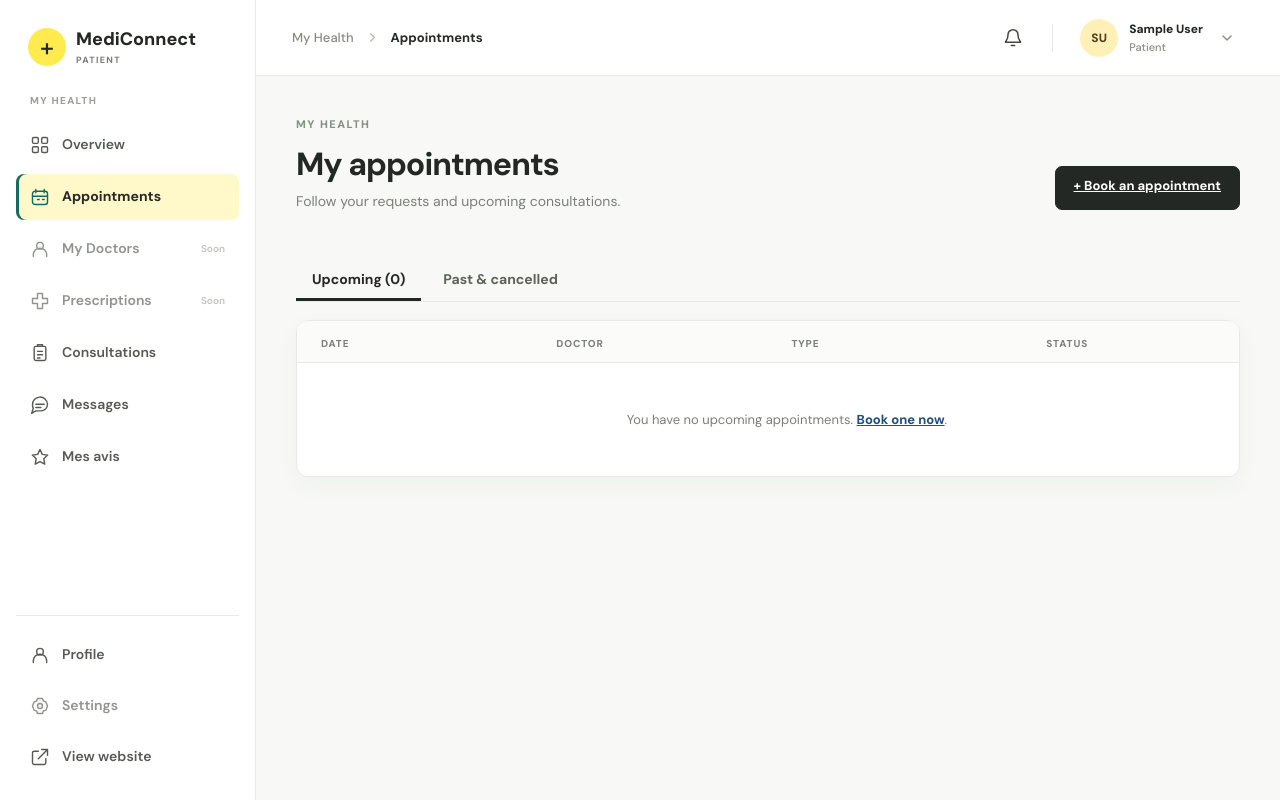
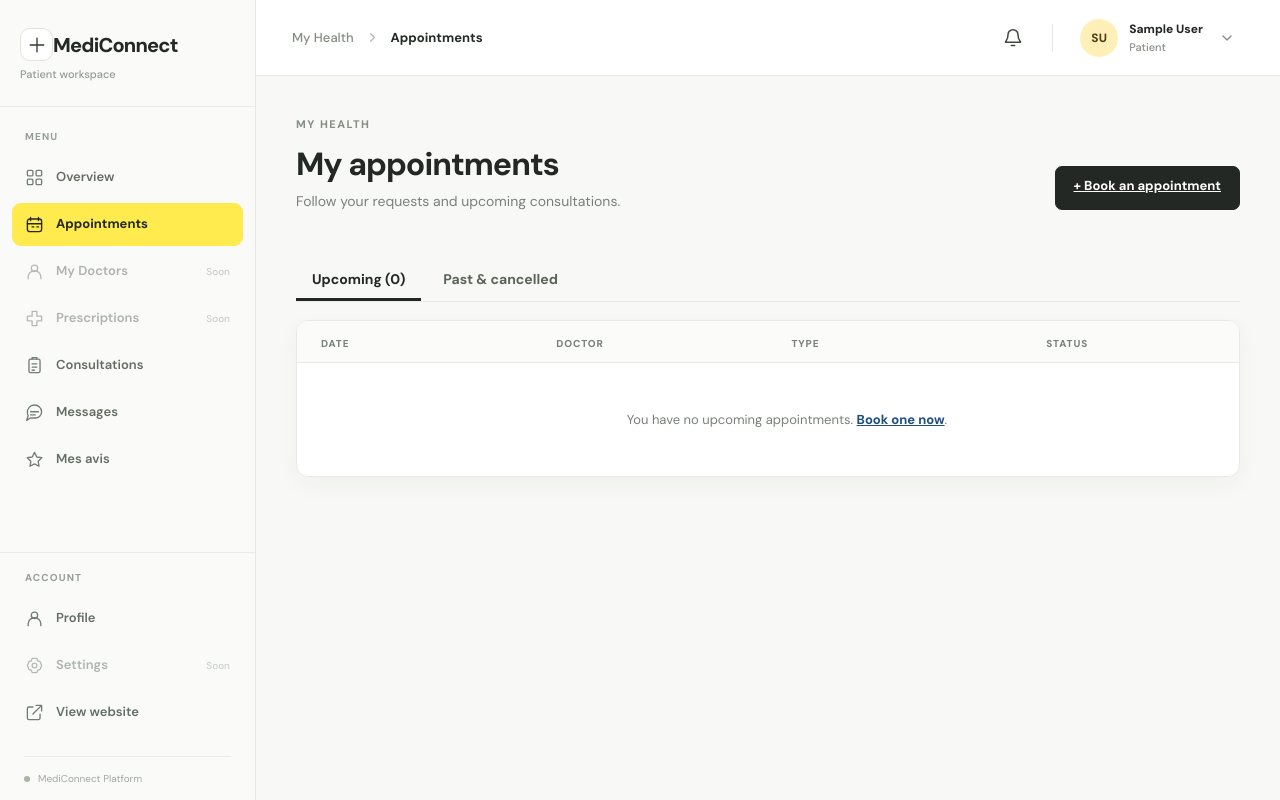
Before and after one commit to zied3332/MediConnect, a Django app: page /appointments/ in a window 1280 px wide. Run offline with Django 5.2, Linux system fonts and the light colour scheme; the visitor is signed in with stand-in values (Sample User, id 1); data that the repository does not hold is empty; parts of the project's set-up code (start-up, migrations or seed data) failed here and were passed over.

Commit message:
style(dashboard): refine sidebar branding and yellow navigation states

```diff
--- /dev/null
+++ b/static/css/dashboard/sidebar.css
@@ -0,0 +1,302 @@
+
+/* ==========================================================
+   MediConnect — Premium Dashboard Sidebar
+   ========================================================== */
+
+.mc-dashboard-sidebar {
+    display: flex;
+    flex-direction: column;
+    width: var(--mc-admin-sidebar-width, 256px);
+    padding: 0;
+    background: #fafbf9;
+    border-right: 1px solid #e5e8e3;
+    overflow-x: hidden;
+    overflow-y: auto;
+    scrollbar-width: thin;
+    scrollbar-color: #dfe3dc transparent;
+}
+
+/* Header */
+
+.mc-sidebar-header {
+    padding: 28px 20px 25px;
+    border-bottom: 1px solid #e9ece7;
+}
+
+.mc-sidebar-brand {
+    display: flex;
+    align-items: center;
+    gap: 11px;
+    width: fit-content;
+    color: #232923;
+    text-decoration: none;
+}
+
+.mc-sidebar-brand-mark {
+    display: grid;
+    place-items: center;
+    width: 33px;
+    height: 33px;
+    flex: 0 0 33px;
+    border: 1px solid #e1e5dd;
+    border-radius: 10px;
+    background: #fff;
+    color: #313a31;
+}
+
+.mc-sidebar-brand-mark svg {
+    width: 18px;
+    height: 18px;
+}
+
+.mc-sidebar-brand-name {
+    font-size: 17px;
+    font-weight: 800;
+    letter-spacing: -0.6px;
+}
+
+.mc-sidebar-workspace {
+    margin-top: 9px;
+    margin-left: 44px;
+    color: #939b91;
+    font-size: 11px;
+    font-weight: 500;
+}
+
+/* Navigation area */
+
+.mc-sidebar-navigation {
+    padding: 23px 12px 20px;
+    flex: 0 0 auto;
+}
+
+.mc-sidebar-group-label,
+.mc-sidebar-bottom-label {
+    padding: 0 13px;
+    margin-bottom: 13px;
+    color: #969d95;
+    font-size: 10px;
+    font-weight: 700;
+    letter-spacing: 1.1px;
+}
+
+.mc-sidebar-nav {
+    display: flex;
+    flex-direction: column;
+    gap: 4px;
+}
+
+.mc-dashboard-sidebar .mc-sidebar-link {
+    position: relative;
+    display: flex;
+    align-items: center;
+    gap: 12px;
+    min-height: 43px;
+    padding: 10px 12px;
+    border: 1px solid transparent;
+    border-radius: 9px;
+    background: transparent;
+    box-shadow: none;
+    color: #646d63;
+    font-size: 13px;
+    font-weight: 550;
+    line-height: 1.4;
+    text-decoration: none;
+    transition:
+        background 150ms ease,
+        border-color 150ms ease,
+        color 150ms ease;
+}
+
+.mc-dashboard-sidebar .mc-sidebar-link:hover:not(.disabled) {
+    background: #f0f2ee;
+    color: #242b24;
+}
+
+/* Selected navigation item:
+   subtle, neutral, no yellow fill or green stripe */
+
+.mc-dashboard-sidebar .mc-sidebar-link.active {
+    background: #ffffff;
+    border-color: #dfe4dc;
+    box-shadow: 0 1px 2px rgba(30, 38, 30, 0.025);
+    color: #242a24;
+    font-weight: 700;
+}
+
+.mc-dashboard-sidebar .mc-sidebar-link.active::before {
+    display: none;
+}
+
+.mc-dashboard-sidebar .mc-sidebar-link.active .mc-sidebar-icon {
+    color: #343d33;
+}
+
+.mc-dashboard-sidebar .mc-sidebar-icon {
+    display: inline-flex;
+    align-items: center;
+    justify-content: center;
+    width: 19px;
+    height: 19px;
+    flex: 0 0 19px;
+    color: #747d72;
+}
+
+.mc-dashboard-sidebar .mc-sidebar-icon svg {
+    display: block;
+    width: 19px;
+    height: 19px;
+    stroke-width: 1.7;
+}
+
+.mc-dashboard-sidebar .mc-sidebar-link:hover .mc-sidebar-icon {
+    color: #394439;
+}
+
+/* Disabled navigation */
+
+.mc-dashboard-sidebar .mc-sidebar-link.disabled {
+    opacity: 0.5;
+    cursor: default;
+}
+
+.mc-dashboard-sidebar .mc-sidebar-link small {
+    margin-left: auto;
+    color: #9ba39a;
+    font-size: 10px;
+    font-weight: 500;
+}
+
+/* Bottom area */
+
+.mc-dashboard-sidebar .mc-sidebar-bottom {
+    display: flex;
+    flex-direction: column;
+    gap: 4px;
+    margin-top: auto;
+    padding: 18px 12px 15px;
+    border-top: 1px solid #e9ece7;
+}
+
+.mc-sidebar-bottom-label {
+    margin-bottom: 9px;
+}
+
+.mc-sidebar-footer {
+    display: flex;
+    align-items: center;
+    gap: 8px;
+    margin: 18px 12px 0;
+    padding-top: 15px;
+    border-top: 1px solid #e9ece7;
+    color: #a1a9a0;
+    font-size: 10px;
+}
+
+.mc-sidebar-footer-dot {
+    width: 6px;
+    height: 6px;
+    border-radius: 50%;
+    background: #a6b6a4;
+}
+
+/* Focus states */
+
+.mc-dashboard-sidebar a:focus-visible,
+.mc-dashboard-sidebar button:focus-visible {
+    outline: 2px solid #9aab98;
+    outline-offset: 2px;
+}
+
+/* Mobile sidebar */
+
+@media (max-width: 900px) {
+    .mc-dashboard-sidebar {
+        width: 270px;
+        max-width: calc(100vw - 40px);
+        z-index: 200;
+    }
+
+    .mc-sidebar-header {
+        padding-top: 12px;
+    }
+
+    .mc-dashboard-sidebar .mc-sidebar-close:not([hidden]) {
+        display: grid;
+        place-items: center;
+        align-self: flex-end;
+        width: 36px;
+        min-height: 36px;
+        margin: 12px 14px 0;
+        border: 1px solid #e3e8e1;
+        border-radius: 9px;
+        background: #fff;
+        color: #3e463d;
+        font-size: 23px;
+        cursor: pointer;
+    }
+}
+
+@media (prefers-reduced-motion: reduce) {
+    .mc-dashboard-sidebar .mc-sidebar-link {
+        transition: none;
+    }
+}
+
+/* ==========================================================
+   MediConnect Sidebar — Brand refinements
+   ========================================================== */
+
+/* Wordmark without icon */
+
+.mc-sidebar-brand {
+    gap: 0;
+}
+
+.mc-sidebar-brand-name {
+    font-size: 20px;
+    font-weight: 800;
+    letter-spacing: -0.8px;
+    color: #232923;
+}
+
+.mc-sidebar-workspace {
+    margin-left: 0;
+    margin-top: 6px;
+}
+
+/* Hover: soft yellow */
+
+.mc-dashboard-sidebar .mc-sidebar-link:hover:not(.disabled) {
+    background: #fff9d6;
+    border-color: transparent;
+    color: #242824;
+}
+
+.mc-dashboard-sidebar .mc-sidebar-link:hover:not(.disabled) .mc-sidebar-icon {
+    color: #242824;
+}
+
+/* Active: website yellow */
+
+.mc-dashboard-sidebar .mc-sidebar-link.active,
+.mc-dashboard-sidebar .mc-sidebar-link.active:hover {
+    background: #ffeb4d;
+    border-color: #ffeb4d;
+    box-shadow: none;
+    color: #242824;
+    font-weight: 700;
+}
+
+.mc-dashboard-sidebar .mc-sidebar-link.active .mc-sidebar-icon {
+    color: #242824;
+}
+
+/* Disabled items stay neutral */
+
+.mc-dashboard-sidebar .mc-sidebar-link.disabled,
+.mc-dashboard-sidebar .mc-sidebar-link.disabled:hover {
+    background: transparent;
+    border-color: transparent;
+    color: #646d63;
+}
--- a/templates/dashboard/base.html
+++ b/templates/dashboard/base.html
@@ -14,6 +14,8 @@
     <link rel="stylesheet" href="{% static 'css/dashboard/components.css' %}?v=5">
     <link rel="stylesheet" href="{% static 'css/dashboard/appointments.css' %}?v=1">
     <link rel="stylesheet" href="{% static 'css/dashboard/topbar.css' %}">
+    <link rel="stylesheet" href="{% static 'css/dashboard/topbar.css' %}">
+<link rel="stylesheet" href="{% static 'css/dashboard/sidebar.css' %}">
     {% block extra_css %}{% endblock %}
 </head>
 <body class="{% block body_class %}{% endblock %}">
--- a/templates/dashboard/components/sidebar.html
+++ b/templates/dashboard/components/sidebar.html
@@ -1,95 +1,241 @@
+
 <aside class="mc-dashboard-sidebar" id="dashboard-sidebar">
-    <button type="button" class="mc-sidebar-close" aria-label="Fermer le menu" hidden>×</button>
+
+    <!-- Mobile close -->
+    <button
+        type="button"
+        class="mc-sidebar-close"
+        aria-label="Close navigation"
+        hidden
+    >
+        ×
+    </button>
+
+    <!-- Brand -->
+    <div class="mc-sidebar-header">
 
         {% if dashboard_role == "admin" %}
-    <a href="{% url 'dashboard:admin_overview' %}" class="mc-dashboard-brand">
-        <span class="mc-dashboard-brand-icon">+</span>
-        <span>MediConnect</span>
-        <small>ADMIN</small>
+            <a href="{% url 'dashboard:admin_overview' %}"
+               class="mc-sidebar-brand">
+
+                <span class="mc-sidebar-brand-name">MediConnect</span>
             </a>
 
-    <div class="mc-sidebar-section-label">WORKSPACE</div>
+        {% elif dashboard_role == "doctor" %}
+            <a href="{% url 'dashboard:doctor_overview' %}"
+               class="mc-sidebar-brand">
+                <span class="mc-sidebar-brand-mark" aria-hidden="true">
+                    <svg viewBox="0 0 24 24" fill="none"
+                         stroke="currentColor" stroke-width="1.8"
+                         stroke-linecap="round" stroke-linejoin="round">
+                        <path d="M12 3v18M3 12h18"/>
+                    </svg>
+                </span>
+                <span class="mc-sidebar-brand-name">MediConnect</span>
+            </a>
+
+        {% else %}
+            <a href="{% url 'dashboard:patient_overview' %}"
+               class="mc-sidebar-brand">
+                <span class="mc-sidebar-brand-mark" aria-hidden="true">
+                    <svg viewBox="0 0 24 24" fill="none"
+                         stroke="currentColor" stroke-width="1.8"
+                         stroke-linecap="round" stroke-linejoin="round">
+                        <path d="M12 3v18M3 12h18"/>
+                    </svg>
+                </span>
+                <span class="mc-sidebar-brand-name">MediConnect</span>
+            </a>
+        {% endif %}
+
+        <div class="mc-sidebar-workspace">
+            {% if dashboard_role == "admin" %}
+                Administration workspace
+            {% elif dashboard_role == "doctor" %}
+                Doctor workspace
+            {% else %}
+                Patient workspace
+            {% endif %}
+        </div>
+    </div>
+
+    <!-- Navigation -->
+    <div class="mc-sidebar-navigation">
+
+        <div class="mc-sidebar-group-label">MENU</div>
+
+        {% if dashboard_role == "admin" %}
 
         <nav class="mc-sidebar-nav" aria-label="Admin navigation">
-        <a href="{% url 'dashboard:admin_overview' %}" class="mc-sidebar-link {% if page_title == 'Overview' %}active{% endif %}" {% if page_title == 'Overview' %}aria-current="page"{% endif %}>
-            {% include 'dashboard/components/nav_icon.html' with icon='overview' %}Overview
+
+            <a href="{% url 'dashboard:admin_overview' %}"
+               class="mc-sidebar-link {% if page_title == 'Overview' %}active{% endif %}"
+               {% if page_title == 'Overview' %}aria-current="page"{% endif %}>
+                {% include 'dashboard/components/nav_icon.html' with icon='overview' %}
+                <span>Overview</span>
             </a>
-        <a href="{% url 'dashboard:admin_users' %}" class="mc-sidebar-link {% if page_title == 'Users' %}active{% endif %}" {% if page_title == 'Users' %}aria-current="page"{% endif %}>
-            {% include 'dashboard/components/nav_icon.html' with icon='users' %}Users
+
+            <a href="{% url 'dashboard:admin_users' %}"
+               class="mc-sidebar-link {% if page_title == 'Users' %}active{% endif %}"
+               {% if page_title == 'Users' %}aria-current="page"{% endif %}>
+                {% include 'dashboard/components/nav_icon.html' with icon='users' %}
+                <span>Users</span>
             </a>
-        <a href="{% url 'dashboard:admin_doctor_list' %}" class="mc-sidebar-link {% if active_nav == 'doctors' %}active{% endif %}" {% if active_nav == 'doctors' %}aria-current="page"{% endif %}>{% include 'dashboard/components/nav_icon.html' with icon='users' %}Doctors</a>
-        <span class="mc-sidebar-link disabled">{% include 'dashboard/components/nav_icon.html' with icon='users' %}Patients<small>Soon</small></span>
-        <a href="{% url 'appointments:admin_list' %}" class="mc-sidebar-link {% if active_nav == 'appointments' %}active{% endif %}" {% if active_nav == 'appointments' %}aria-current="page"{% endif %}>
-            {% include 'dashboard/components/nav_icon.html' with icon='appointments' %}Appointments
+
+            <a href="{% url 'dashboard:admin_doctor_list' %}"
+               class="mc-sidebar-link {% if active_nav == 'doctors' %}active{% endif %}"
+               {% if active_nav == 'doctors' %}aria-current="page"{% endif %}>
+                {% include 'dashboard/components/nav_icon.html' with icon='users' %}
+                <span>Doctors</span>
             </a>
-        <a href="{% url 'appointments:admin_ai_model' %}" class="mc-sidebar-link {% if active_nav == 'ai_model' %}active{% endif %}" {% if active_nav == 'ai_model' %}aria-current="page"{% endif %}>
-            {% include 'dashboard/components/nav_icon.html' with icon='ai' %}AI model
+
+            <span class="mc-sidebar-link disabled">
+                {% include 'dashboard/components/nav_icon.html' with icon='users' %}
+                <span>Patients</span>
+                <small>Soon</small>
+            </span>
+
+            <a href="{% url 'appointments:admin_list' %}"
+               class="mc-sidebar-link {% if active_nav == 'appointments' %}active{% endif %}"
+               {% if active_nav == 'appointments' %}aria-current="page"{% endif %}>
+                {% include 'dashboard/components/nav_icon.html' with icon='appointments' %}
+                <span>Appointments</span>
             </a>
-        <a href="{% url 'dashboard:admin_specialties' %}" class="mc-sidebar-link {% if page_title == 'Specialties' %}active{% endif %}" {% if page_title == 'Specialties' %}aria-current="page"{% endif %}>
-            {% include 'dashboard/components/nav_icon.html' with icon='specialties' %}Specialties
+
+            <a href="{% url 'appointments:admin_ai_model' %}"
+               class="mc-sidebar-link {% if active_nav == 'ai_model' %}active{% endif %}"
+               {% if active_nav == 'ai_model' %}aria-current="page"{% endif %}>
+                {% include 'dashboard/components/nav_icon.html' with icon='ai' %}
+                <span>AI model</span>
             </a>
-        <a href="{% url 'dashboard:admin_availability' %}" class="mc-sidebar-link {% if page_title == 'Availability' %}active{% endif %}" {% if page_title == 'Availability' %}aria-current="page"{% endif %}>
-            {% include 'dashboard/components/nav_icon.html' with icon='availability' %}Availability
+
+            <a href="{% url 'dashboard:admin_specialties' %}"
+               class="mc-sidebar-link {% if page_title == 'Specialties' %}active{% endif %}"
+               {% if page_title == 'Specialties' %}aria-current="page"{% endif %}>
+                {% include 'dashboard/components/nav_icon.html' with icon='specialties' %}
+                <span>Specialties</span>
             </a>
-        <a href="{% url 'consultations:reviews' %}" class="mc-sidebar-link {% if active_nav == 'consultation_reviews' %}active{% endif %}">{% include 'dashboard/components/nav_icon.html' with icon='reviews' %}Avis</a>
+
+            <a href="{% url 'dashboard:admin_availability' %}"
+               class="mc-sidebar-link {% if page_title == 'Availability' %}active{% endif %}"
+               {% if page_title == 'Availability' %}aria-current="page"{% endif %}>
+                {% include 'dashboard/components/nav_icon.html' with icon='availability' %}
+                <span>Availability</span>
+            </a>
+
+            <a href="{% url 'consultations:reviews' %}"
+               class="mc-sidebar-link {% if active_nav == 'consultation_reviews' %}active{% endif %}"
+               {% if active_nav == 'consultation_reviews' %}aria-current="page"{% endif %}>
+                {% include 'dashboard/components/nav_icon.html' with icon='reviews' %}
+                <span>Reviews</span>
+            </a>
+
         </nav>
 
         {% elif dashboard_role == "doctor" %}
-    <a href="{% url 'dashboard:doctor_overview' %}" class="mc-dashboard-brand">
-        <span class="mc-dashboard-brand-icon">+</span>
-        <span>MediConnect</span>
-        <small>DOCTOR</small>
+
+        <nav class="mc-sidebar-nav" aria-label="Doctor navigation">
+
+            <a href="{% url 'dashboard:doctor_overview' %}"
+               class="mc-sidebar-link {% if active_nav == 'overview' %}active{% endif %}"
+               {% if active_nav == 'overview' %}aria-current="page"{% endif %}>
+                {% include 'dashboard/components/nav_icon.html' with icon='overview' %}
+                <span>Overview</span>
             </a>
 
-    <div class="mc-sidebar-section-label">MY PRACTICE</div>
+            <a href="{% url 'dashboard:doctor_availability' %}"
+               class="mc-sidebar-link {% if page_title == 'Availability' %}active{% endif %}"
+               {% if page_title == 'Availability' %}aria-current="page"{% endif %}>
+                {% include 'dashboard/components/nav_icon.html' with icon='availability' %}
+                <span>Availability</span>
+            </a>
 
-    <nav class="mc-sidebar-nav" aria-label="Doctor navigation">
-        <a href="{% url 'dashboard:doctor_overview' %}"
-           class="mc-sidebar-link {% if active_nav == 'overview' %}active{% endif %}">
-            {% include 'dashboard/components/nav_icon.html' with icon='overview' %}Overview
+            <a href="{% url 'appointments:doctor_list' %}"
+               class="mc-sidebar-link {% if active_nav == 'appointments' %}active{% endif %}"
+               {% if active_nav == 'appointments' %}aria-current="page"{% endif %}>
+                {% include 'dashboard/components/nav_icon.html' with icon='appointments' %}
+                <span>Appointments</span>
             </a>
-        <a href="{% url 'dashboard:doctor_availability' %}" class="mc-sidebar-link {% if page_title == 'Availability' %}active{% endif %}" {% if page_title == 'Availability' %}aria-current="page"{% endif %}>
-            {% include 'dashboard/components/nav_icon.html' with icon='availability' %}Availability
-        </a>
-        <a href="{% url 'appointments:doctor_list' %}" class="mc-sidebar-link {% if active_nav == 'appointments' %}active{% endif %}" {% if active_nav == 'appointments' %}aria-current="page"{% endif %}>
-            {% include 'dashboard/components/nav_icon.html' with icon='appointments' %}Appointments
-        </a>
-        <span class="mc-sidebar-link disabled">{% include 'dashboard/components/nav_icon.html' with icon='users' %}My Patients<small>Soon</small></span>
-        <span class="mc-sidebar-link disabled">{% include 'dashboard/components/nav_icon.html' with icon='specialties' %}Prescriptions<small>Soon</small></span>
+
+            <span class="mc-sidebar-link disabled">
+                {% include 'dashboard/components/nav_icon.html' with icon='users' %}
+                <span>My Patients</span>
+                <small>Soon</small>
+            </span>
+
+            <span class="mc-sidebar-link disabled">
+                {% include 'dashboard/components/nav_icon.html' with icon='specialties' %}
+                <span>Prescriptions</span>
+                <small>Soon</small>
+            </span>
+
             {% include 'dashboard/components/care_links.html' %}
+
         </nav>
 
         {% else %}
-    <a href="{% url 'dashboard:patient_overview' %}" class="mc-dashboard-brand">
-        <span class="mc-dashboard-brand-icon">+</span>
-        <span>MediConnect</span>
-        <small>PATIENT</small>
+
+        <nav class="mc-sidebar-nav" aria-label="Patient navigation">
+
+            <a href="{% url 'dashboard:patient_overview' %}"
+               class="mc-sidebar-link {% if active_nav == 'overview' %}active{% endif %}"
+               {% if active_nav == 'overview' %}aria-current="page"{% endif %}>
+                {% include 'dashboard/components/nav_icon.html' with icon='overview' %}
+                <span>Overview</span>
             </a>
 
-    <div class="mc-sidebar-section-label">MY HEALTH</div>
+            <a href="{% url 'appointments:my_list' %}"
+               class="mc-sidebar-link {% if active_nav == 'appointments' %}active{% endif %}"
+               {% if active_nav == 'appointments' %}aria-current="page"{% endif %}>
+                {% include 'dashboard/components/nav_icon.html' with icon='appointments' %}
+                <span>Appointments</span>
+            </a>
 
-    <nav class="mc-sidebar-nav" aria-label="Patient navigation">
-        <a href="{% url 'dashboard:patient_overview' %}"
-           class="mc-sidebar-link {% if active_nav == 'overview' %}active{% endif %}">
-            {% include 'dashboard/components/nav_icon.html' with icon='overview' %}Overview
-        </a>
-        <a href="{% url 'appointments:my_list' %}" class="mc-sidebar-link {% if active_nav == 'appointments' %}active{% endif %}" {% if active_nav == 'appointments' %}aria-current="page"{% endif %}>
-            {% include 'dashboard/components/nav_icon.html' with icon='appointments' %}Appointments
-        </a>
-        <span class="mc-sidebar-link disabled">{% include 'dashboard/components/nav_icon.html' with icon='users' %}My Doctors<small>Soon</small></span>
-        <span class="mc-sidebar-link disabled">{% include 'dashboard/components/nav_icon.html' with icon='specialties' %}Prescriptions<small>Soon</small></span>
+            <span class="mc-sidebar-link disabled">
+                {% include 'dashboard/components/nav_icon.html' with icon='users' %}
+                <span>My Doctors</span>
+                <small>Soon</small>
+            </span>
+
+            <span class="mc-sidebar-link disabled">
+                {% include 'dashboard/components/nav_icon.html' with icon='specialties' %}
+                <span>Prescriptions</span>
+                <small>Soon</small>
+            </span>
 
             {% include 'dashboard/components/care_links.html' %}
+
         </nav>
+
         {% endif %}
+    </div>
 
+    <!-- Bottom navigation -->
     <div class="mc-sidebar-bottom">
-        <a href="{% url 'dashboard:profile' %}" class="mc-sidebar-link {% if active_nav == 'profile' %}active{% endif %}">
-            {% include 'dashboard/components/nav_icon.html' with icon='users' %}Profile
+
+        <div class="mc-sidebar-bottom-label">ACCOUNT</div>
+
+        <a href="{% url 'dashboard:profile' %}"
+           class="mc-sidebar-link {% if active_nav == 'profile' %}active{% endif %}"
+           {% if active_nav == 'profile' %}aria-current="page"{% endif %}>
+            {% include 'dashboard/components/nav_icon.html' with icon='users' %}
+            <span>Profile</span>
         </a>
-        <span class="mc-sidebar-link disabled">{% include 'dashboard/components/nav_icon.html' with icon='settings' %}Settings</span>
+
+        <span class="mc-sidebar-link disabled">
+            {% include 'dashboard/components/nav_icon.html' with icon='settings' %}
+            <span>Settings</span>
+            <small>Soon</small>
+        </span>
+
         <a href="{% url 'core:home' %}" class="mc-sidebar-link">
-            {% include 'dashboard/components/nav_icon.html' with icon='website' %}View website
+            {% include 'dashboard/components/nav_icon.html' with icon='website' %}
+            <span>View website</span>
         </a>
+
+        <div class="mc-sidebar-footer">
+            <span class="mc-sidebar-footer-dot"></span>
+            <span>MediConnect Platform</span>
+        </div>
     </div>
 </aside>
```
Lines whose indentation alone changed are shown as unchanged.
